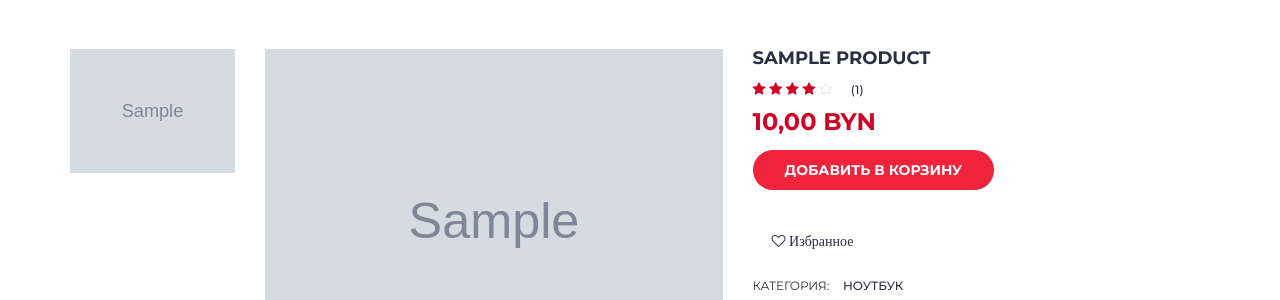
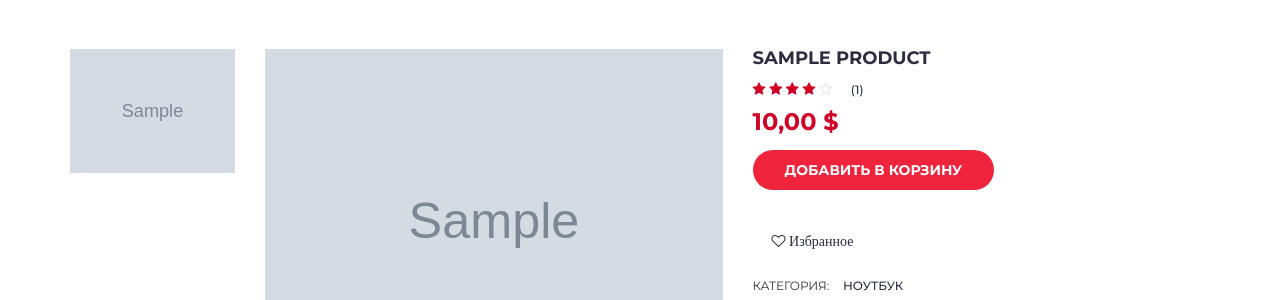
Before and after one commit to Newakk2804/techshop, a Django app: a page that uses store/templates/store/detail_product.html in a window 1280 px wide. Shown: the part 246-546 px from the top of the page. Run offline with Django 5.2, Linux system fonts and the light colour scheme; data comes from the database, SQL or seed files in the repository; tables that the repository leaves empty hold one stand-in row (values such as "Sample post"); grey boxes marked "Sample" are stand-in pictures; data that the repository does not hold is empty; parts of the project's set-up code (start-up, migrations or seed data) failed here and were passed over; some libraries are stand-ins or nearby versions.

Commit message:
currency changed from BYN to USD

```diff
--- a/store/admin.py
+++ b/store/admin.py
@@ -2,6 +2,7 @@ from django.contrib import admin
 from django.utils.html import format_html
 from store.models import Category, Product, Brand
 from reviews.admin import ReviewInline
+
 
 @admin.register(Category)
 class CategoryAdmin(admin.ModelAdmin):
@@ -83,7 +84,7 @@ class ProductAdmin(admin.ModelAdmin):
     inlines = [ReviewInline]
 
     def final_price_display(self, obj):
-        return f"{obj.final_price():.2f} BYN"
+        return f"{obj.final_price():.2f} $"
 
     final_price_display.short_description = "Цена со скидкой"
 
--- a/store/templates/store/components/_card_product.html
+++ b/store/templates/store/components/_card_product.html
@@ -20,10 +20,10 @@
     <h3 class="product-name"><a href="#">{{ product.name }}</a></h3>
     {% if product.discount %}
     <h4 class="product-price">
-      {{ product.final_price }} BYN <del class="product-old-price">{{ product.price }} BYN</del>
+      {{ product.final_price }} $ <del class="product-old-price">{{ product.price }} $</del>
     </h4>
     {% else %}
-    <h4 class="product-price">{{ product.final_price }} BYN</h4>
+    <h4 class="product-price">{{ product.final_price }} $</h4>
     {% endif %}
     <div class="product-rating">
       {% for _ in product.rating|filled_stars %}
--- a/store/templates/store/detail_product.html
+++ b/store/templates/store/detail_product.html
@@ -73,12 +73,12 @@
           <div>
             {% if product.discount %}
             <h3 class="product-price">
-              {{ product.final_price }} BYN <del class="product-old-price"
-                >{{ product.price }} BYN</del
+              {{ product.final_price }} $ <del class="product-old-price"
+                >{{ product.price }} $</del
               >
             </h3>
             {% else %}
-            <h3 class="product-price">{{ product.final_price }} BYN</h3>
+            <h3 class="product-price">{{ product.final_price }} $</h3>
             {% endif %}
           </div>
 
```
